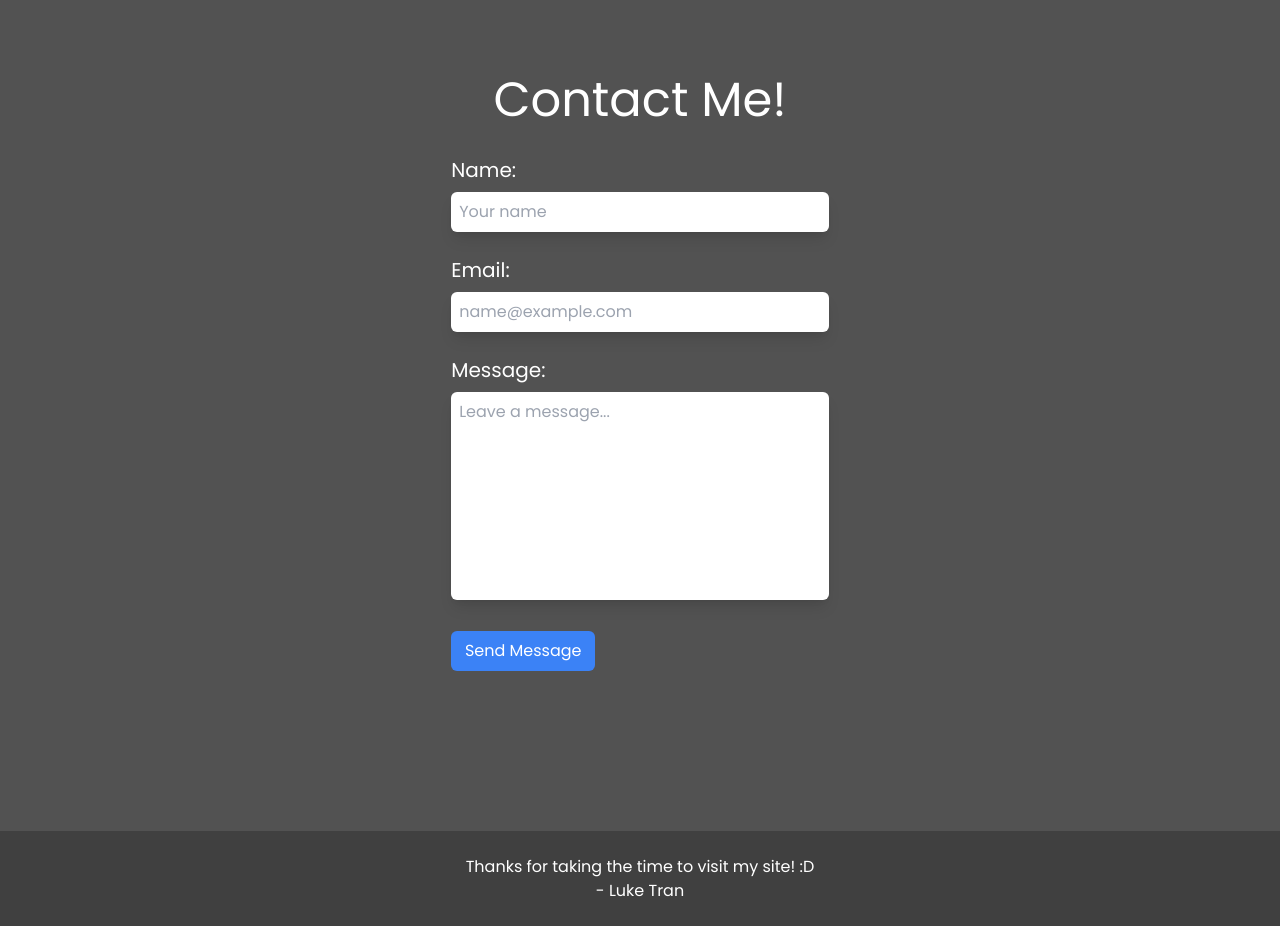
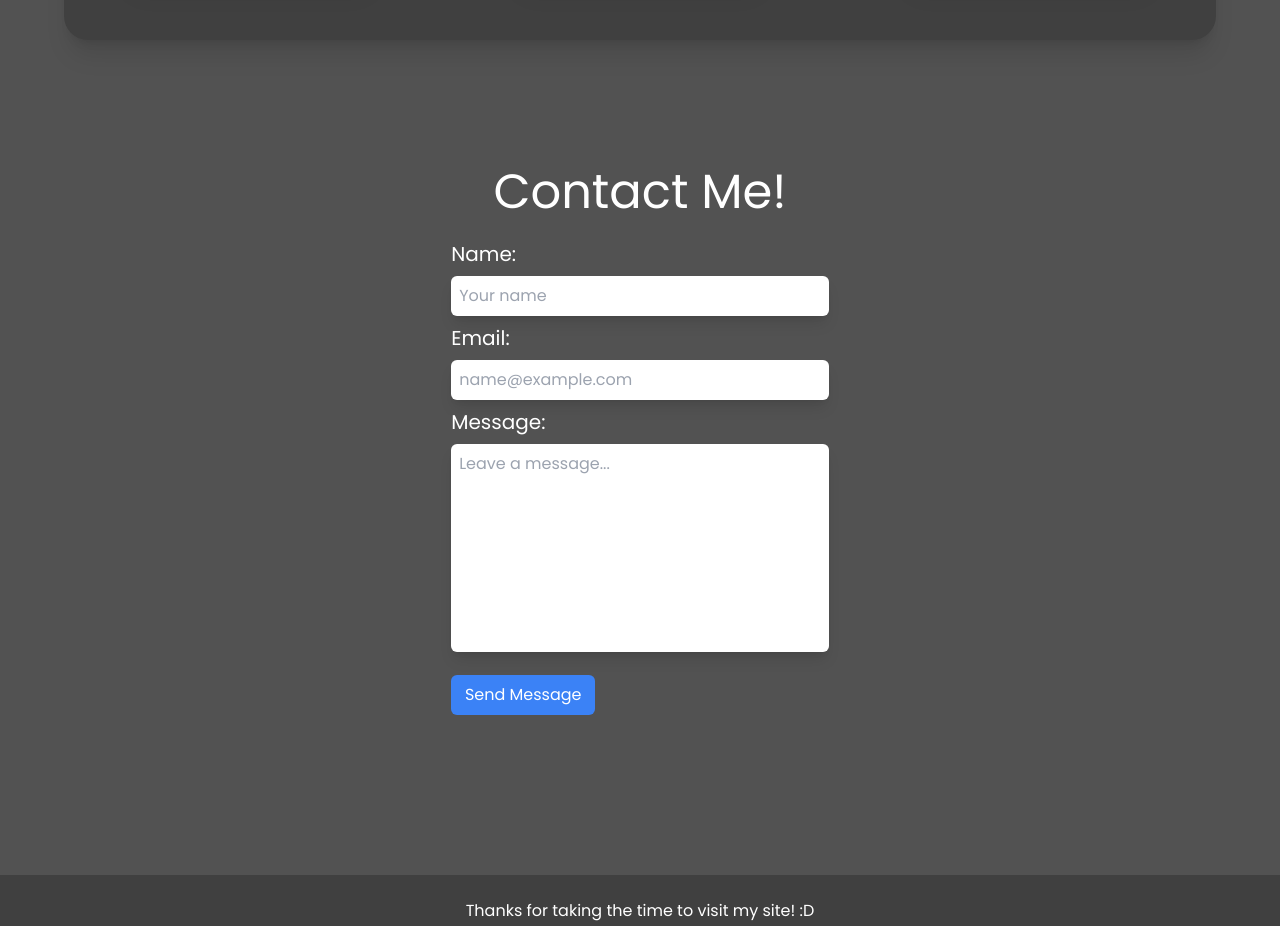
Before and after one commit to luket8032/luke-portfolio, a React (Create React App) app: page / in a window 1280 px wide. Shown: the part 2780-3706 px from the top of the page. Built offline with nearby package versions, Linux system fonts and the light colour scheme.

Commit message:
Fixed email js and created success message

```diff
--- a/package.json
+++ b/package.json
@@ -3,6 +3,7 @@
   "version": "0.1.0",
   "private": true,
   "dependencies": {
+    "@emailjs/browser": "^3.10.0",
     "@testing-library/jest-dom": "^5.16.5",
     "@testing-library/react": "^13.4.0",
     "@testing-library/user-event": "^13.5.0",
@@ -11,6 +12,7 @@
     "react-icons": "^4.8.0",
     "react-scripts": "5.0.1",
     "react-scroll": "^1.8.9",
+    "react-toastify": "^9.1.1",
     "web-vitals": "^2.1.4"
   },
   "scripts": {
--- a/src/components/About.jsx
+++ b/src/components/About.jsx
@@ -3,7 +3,7 @@ import realpfp from '../assets/Luke_Profile.jpg'
 
 const about = () => {
   return (
-    <div className='h-[600px] mx-[5%] p-16 bg-neutral-700 rounded-3xl shadow-xl' id='about'>
+    <div className='h-fit mx-[5%] p-16 bg-neutral-700 rounded-3xl shadow-xl' id='about'>
         <div className='flex'>
             <img className='w-96 h-96 rounded-full m-10' src={realpfp} alt='realpfp'></img>
             <div className='font-poppins text-white p-4' id='about text'>
--- a/src/components/Contact.jsx
+++ b/src/components/Contact.jsx
@@ -1,25 +1,44 @@
-import React from 'react'
+import React, { useRef } from 'react'
+import emailjs from '@emailjs/browser'
+import { ToastContainer, toast } from 'react-toastify';
+import 'react-toastify/dist/ReactToastify.css';
 import './contact.css'
 
 const Contact = () => {
+const form = useRef();
+
+const formError = () => toast("Something went wrong bro.")
+
+const formSuccess = () => toast("Email sent homie!")
+
+const sendEmail = (e) => {
+  e.preventDefault();
+  emailjs.sendForm('service_zcen04b', 'template_w3farno', form.current, 'RnVT1zlkdz8VevDyP')
+  .then((result) => {
+    console.log(result.text);
+    console.log("message sent successfully")
+    formSuccess();
+    e.target.reset();
+  }, (error) => {
+    console.log(error.text);
+    console.log("something went wrong")
+    formError();
+  });
+};
+
   return (
     <div className='font-poppins text-white h-fit m-[10%]' id='contact'>
         <h1 className='text-5xl text-center'>Contact Me!</h1>
         <div className='font-poppins text-white m-auto w-[40%] items-center' id='contact form'>
-          <form className='place-content-center p-4'>
-            <div className='py-2'>
-              <label for='name'className='text-xl my-2'>Name: </label>
-              <input id='name' className='rounded-md w-full text-black p-2 shadow-lg' placeholder='Your name'></input>
-            </div>
-            <div className='py-2'>
-              <label for='email'className='text-xl my-2'>Email: </label>
-              <input id='email' className='rounded-md w-full text-black p-2 shadow-lg' placeholder='name@example.com'></input>
-            </div>
-            <div className='py-2'>
-              <label for='message'className='text-xl my-2'>Message: </label>
-              <textarea id='message' rows={8} className='rounded-md w-full text-black p-2 shadow-lg' placeholder='Leave a message...'></textarea>
-            </div>
-            <button type='submit' className='my-4 h-10 w-36 bg-blue-500 rounded-md'>Send Message</button>
+          <form className='place-content-center p-4' ref={form} onSubmit={sendEmail}>
+            <label className='text-xl my-2'>Name: </label>
+            <input name='user_name' id='user_name' className='rounded-md w-full text-black p-2 shadow-lg' placeholder='Your name'></input>
+            <label className='text-xl my-2'>Email: </label>
+            <input name='user_email' id='user_email' className='rounded-md w-full text-black p-2 shadow-lg' placeholder='name@example.com'></input>
+            <label className='text-xl my-2'>Message: </label>
+            <textarea name='message' id='message' rows={8} className='rounded-md w-full text-black p-2 shadow-lg' placeholder='Leave a message...'></textarea>
+            <button type='submit' value='Send' className='my-4 h-10 w-36 bg-blue-500 rounded-md'>Send Message</button>
+            <ToastContainer/>
           </form>
         </div>
     </div>
```
Also changed, not shown: 1 other file (tests, documents, lock files or other folders).
